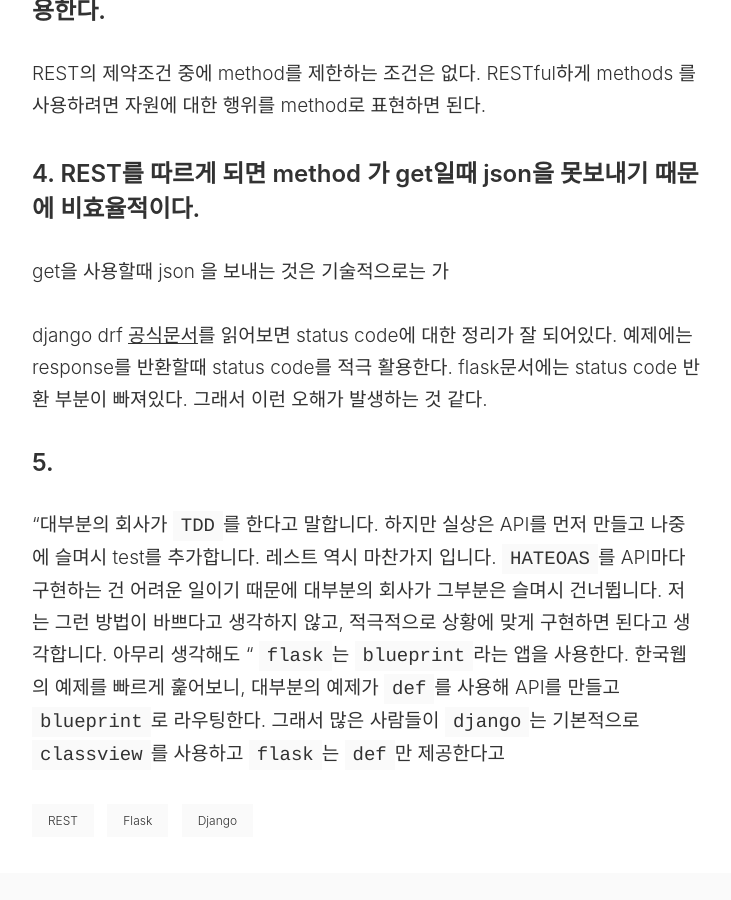
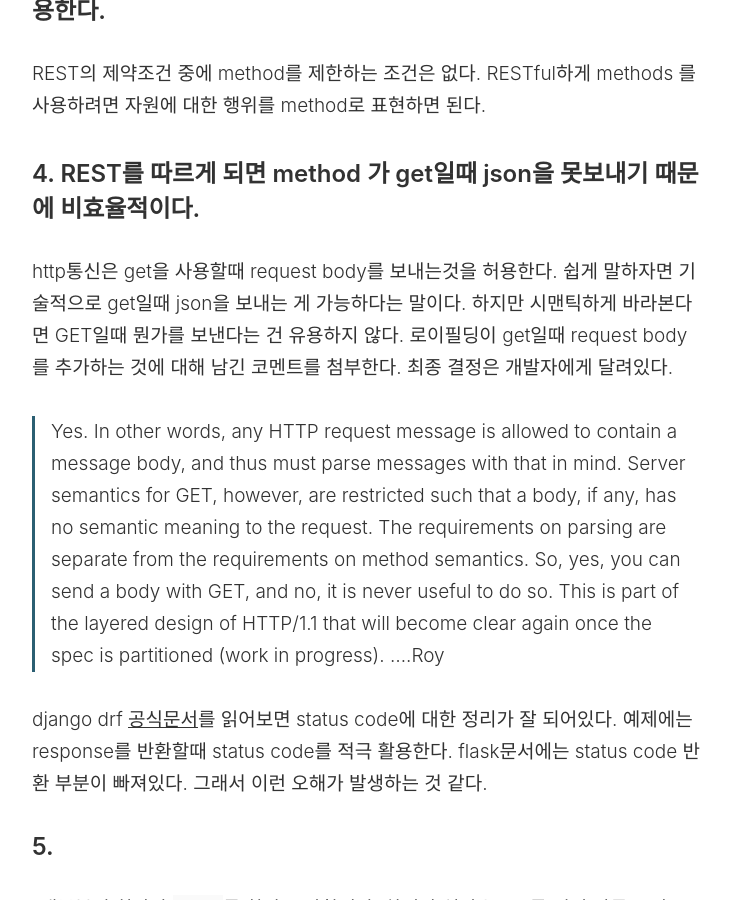
Before and after one commit to suhyunbaik/suhyunbaik.github.io, a Jekyll site: the page built from _posts/2019-08-11-misunderstaings-about-rest.markdown, in a window 1280 px wide and 900 px high, scrolled down 2153 px. Shown: the whole window, without its empty margins (274-1005 px from the left). Built offline with Jekyll 4.4.1, drawn with Linux system fonts in a browser that asks for light colours; some of the changed text lies outside the part shown.

Commit message:
Feat: Rody conversation 추가

```diff
--- a/_posts/2019-08-11-misunderstaings-about-rest.markdown
+++ b/_posts/2019-08-11-misunderstaings-about-rest.markdown
@@ -22,7 +22,7 @@ tags: [REST, Flask, Django]
 이 밑에 정리한 몇가지 오해들은 개발자 중에서도 REST에 익숙하지 않은 python 개발자들이 특히 자주 빠지기 쉬운 오해다.
 
 
-### 1. django drf, flask rest-plus를 사용해야 restful api 이다.
+### 1. django drf, flask rest-plus를 사용해야 RESTful api 이다.
 
 위의 패키지들은 RESTful한 API구현을 쉽게 도와주기 위해 있는 패키지다. 해당 패키지를 사용하더라도 REST의 제약조건들을 충족하지 못하면 RESTful API가 아니다.
 REST는 uri로 자원을 표현하고, 자원에 대한 행위를 method를 통해 구현해야 한다는 제약 조건이 있다.
@@ -48,7 +48,18 @@ status code는 REST 아키텍쳐가 아니라 http와 관련있다. http 통신
 REST의 제약조건 중에 method를 제한하는 조건은 없다. RESTful하게 methods 를 사용하려면 자원에 대한 행위를 method로 표현하면 된다.
 
 ### 4. REST를 따르게 되면 method 가 get일때 json을 못보내기 때문에 비효율적이다.
-get을 사용할때 json 을 보내는 것은 기술적으로는 가
+http통신은 get을 사용할때 request body를 보내는것을 허용한다. 쉽게 말하자면 기술적으로 get일때 json을 보내는 게 가능하다는 말이다. 하지만 시맨틱하게 바라본다면 GET일때 뭔가를 보낸다는 건 유용하지 않다.
+로이필딩이 get일때 request body를 추가하는 것에 대해 남긴 코멘트를 첨부한다. 최종 결정은 개발자에게 달려있다.
+>Yes. In other words, any HTTP request message is allowed to contain
+a message body, and thus must parse messages with that in mind.
+Server semantics for GET, however, are restricted such that a body,
+if any, has no semantic meaning to the request. The requirements
+on parsing are separate from the requirements on method semantics.
+So, yes, you can send a body with GET, and no, it is never useful
+to do so.
+This is part of the layered design of HTTP/1.1 that will become
+clear again once the spec is partitioned (work in progress).
+....Roy
 
 django drf [공식문서](https://www.django-rest-framework.org/api-guide/status-codes/)를 읽어보면 status code에 대한 정리가 잘 되어있다.
 예제에는 response를 반환할때 status code를 적극 활용한다. flask문서에는 status code 반환 부분이 빠져있다. 그래서 이런 오해가 발생하는 것 같다.
```
